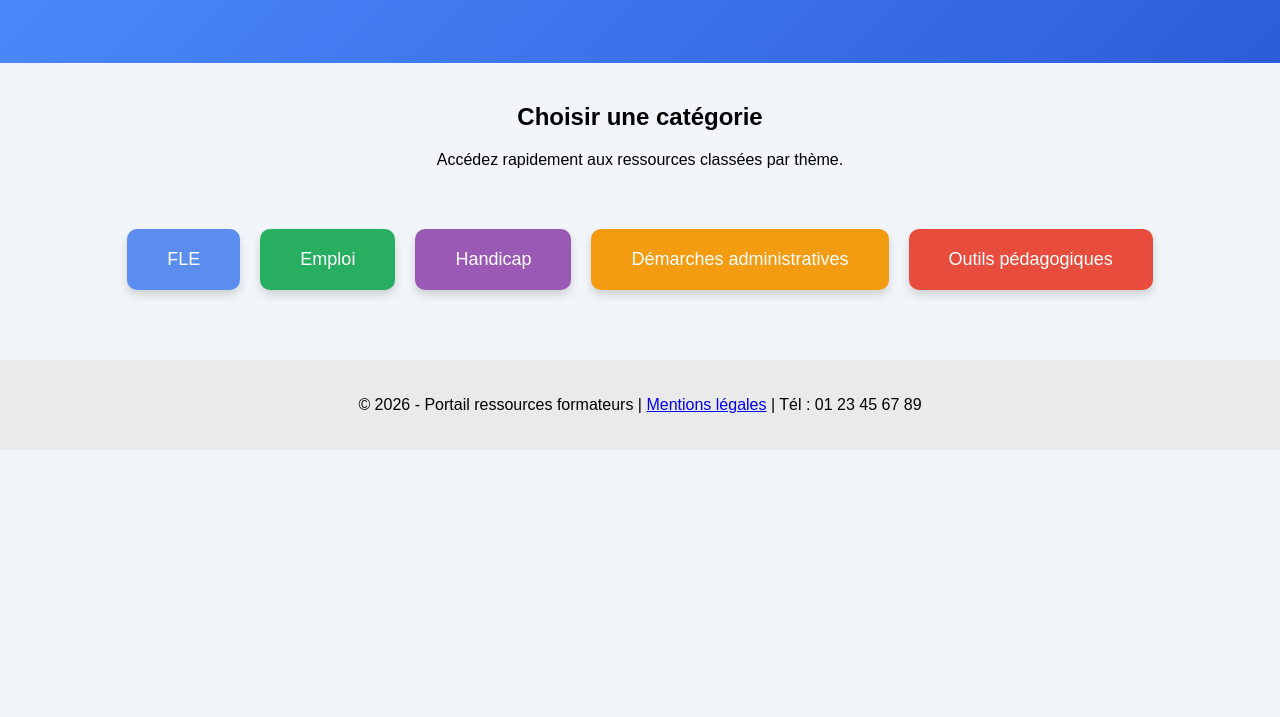
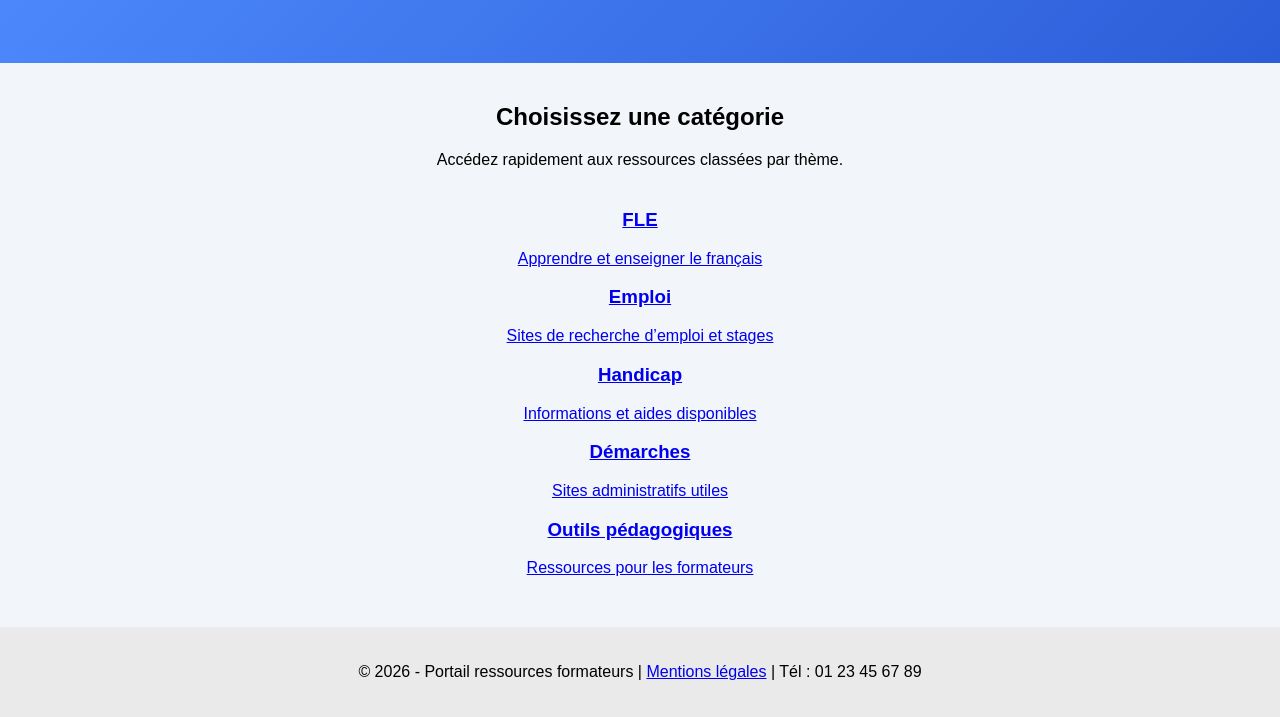
Before and after one commit to coco2978/kitduformateur, a plain HTML site: page index.html in a window 1280 px wide. Shown: the part 132-849 px from the top of the page. Before the commit the page ends 800 px from the top, so only its background shows below. Drawn offline with Linux system fonts and the light colour scheme.

Commit message:
Refactor HTML structure and update text content

```diff
--- a/index.html
+++ b/index.html
@@ -8,34 +8,43 @@
 
 <body>
 
-<header>
+<header class="site-header">
     <h1>Ressources pour formateurs</h1>
     <p>Un portail de liens utiles pour accompagner les apprenants</p>
 </header>
 
 <main>
-
 <section class="intro">
-    <h2>Choisir une catégorie</h2>
+    <h2>Choisissez une catégorie</h2>
     <p>Accédez rapidement aux ressources classées par thème.</p>
 </section>
 
-<section class="buttons">
-    <a href="fle.html" class="btn fle">FLE</a>
-    <a href="emploi.html" class="btn emploi">Emploi</a>
-    <a href="handicap.html" class="btn handicap">Handicap</a>
-    <a href="demarches.html" class="btn admin">Démarches administratives</a>
-    <a href="outils.html" class="btn outils">Outils pédagogiques</a>
+<section class="categories">
+    <a href="fle.html" class="category fle">
+        <h3>FLE</h3>
+        <p>Apprendre et enseigner le français</p>
+    </a>
+    <a href="emploi.html" class="category emploi">
+        <h3>Emploi</h3>
+        <p>Sites de recherche d’emploi et stages</p>
+    </a>
+    <a href="handicap.html" class="category handicap">
+        <h3>Handicap</h3>
+        <p>Informations et aides disponibles</p>
+    </a>
+    <a href="demarches.html" class="category demarches">
+        <h3>Démarches</h3>
+        <p>Sites administratifs utiles</p>
+    </a>
+    <a href="outils.html" class="category outils">
+        <h3>Outils pédagogiques</h3>
+        <p>Ressources pour les formateurs</p>
+    </a>
 </section>
-
 </main>
 
 <footer>
-    <p>
-        © 2026 - Portail ressources formateurs |
-        <a href="mentions.html">Mentions légales</a> |
-        Tél : 01 23 45 67 89
-    </p>
+    <p>© 2026 - Portail ressources formateurs | <a href="mentions.html">Mentions légales</a> | Tél : 01 23 45 67 89</p>
 </footer>
 
 </body>
```
